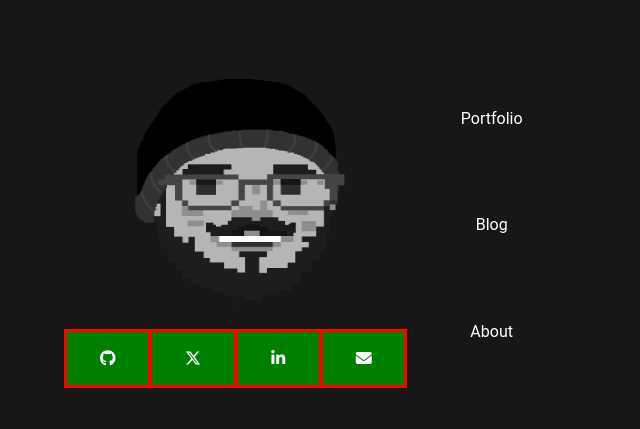
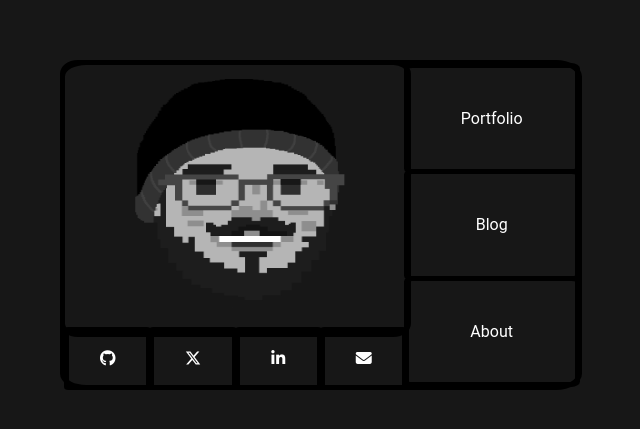
Before and after one commit to ivaylolivanov/first-website, a plain HTML site: page index.html in a window 1280 px wide. Shown: the part 175-604 px from the top of the page, without its empty margins (319-959 px from the left). Drawn offline with Linux system fonts and the light colour scheme.

Commit message:
Day 10 - Start name; borders w/ radius;
Signed-off-by: Ivaylo Ivanov <ivaylolivanov95@gmail.com>

```diff
--- a/index.html
+++ b/index.html
@@ -10,6 +10,7 @@
 
       <div id="profile-img">
         <img src="./images/MyAvatarBeanieHat.png" alt="A profile picture"/>
+        <div id="name">Ivaylo Ivanov</div>
       </div>
 
       <div id="navigation">
--- a/style.css
+++ b/style.css
@@ -21,6 +21,8 @@ body {
 
     grid-template-columns: repeat(4, 1fr) 2fr;
     grid-template-rows: repeat(6, 1fr);
+    border: 5px solid black;
+    border-radius: 5%;
 }
 
 #profile-img {
@@ -32,10 +34,23 @@ img {
     width: 100%;
     height: 100%;
     filter: grayscale();
+    transition: filter 0.5s ease;
+    border: 5px solid black;
+    margin: -5px;
+    border-radius: 5%;
 }
 
 img:hover {
     filter: grayscale(0%);
+}
+
+#name {
+    display: none;
+}
+
+#name:hover {
+    display: block;
+    position: absolute;
 }
 
 #navigation {
@@ -62,6 +77,10 @@ img:hover {
     justify-content: center;
     display: flex;
     font-family: roboto;
+
+    border: 5px solid black;
+    margin: -2.5px;
+    border-radius: 5%;
 }
 
 #navigation a {
@@ -80,11 +99,14 @@ img:hover {
     grid-column: span 4;
     grid-row: span 1;
     justify-content: space-evenly;
-    background-color: green;
+    /* background-color: green; */
 }
 
 .social-media-btn {
-    border: 3px red solid;
+    /* border: 3px red solid; */
+    border: 5px solid black;
+    margin: -2.5px;
+    border-radius: 5%;
     width: 100%;
     height: 100%;
     display: flex;
```
